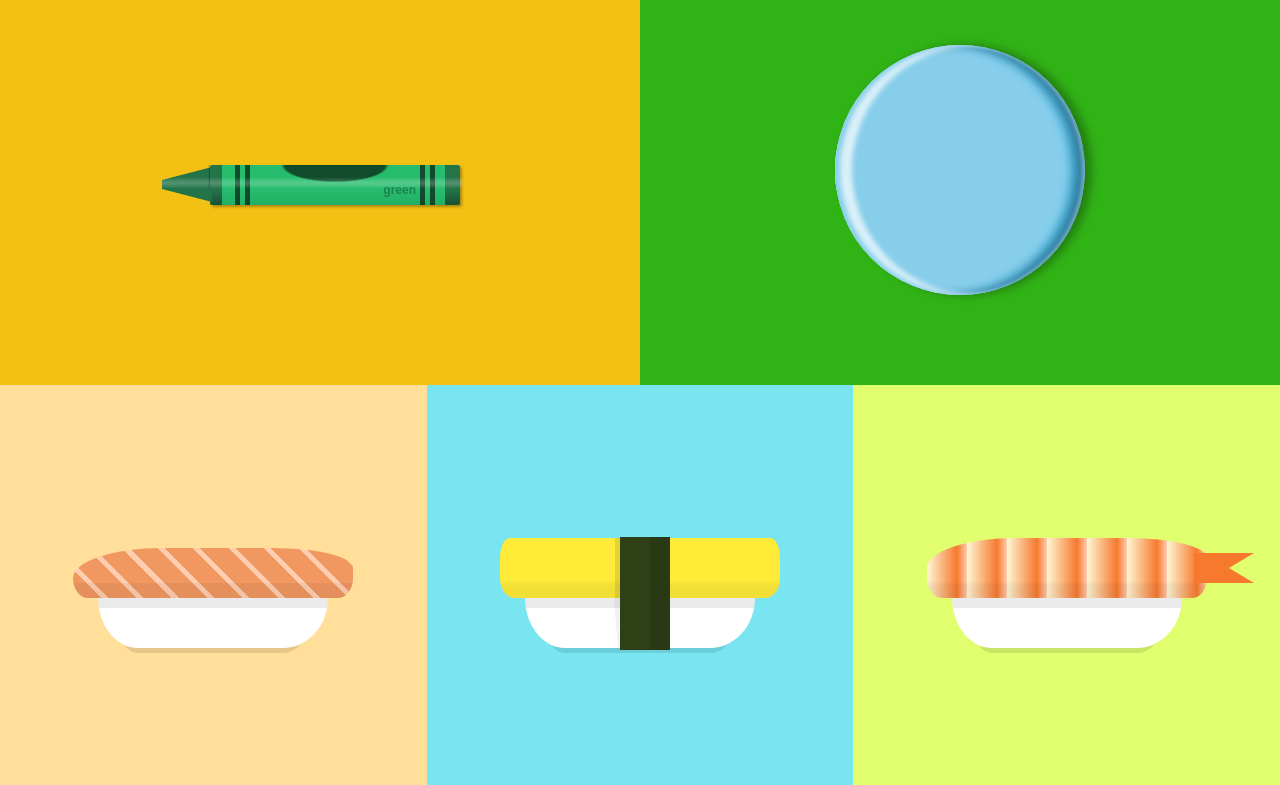
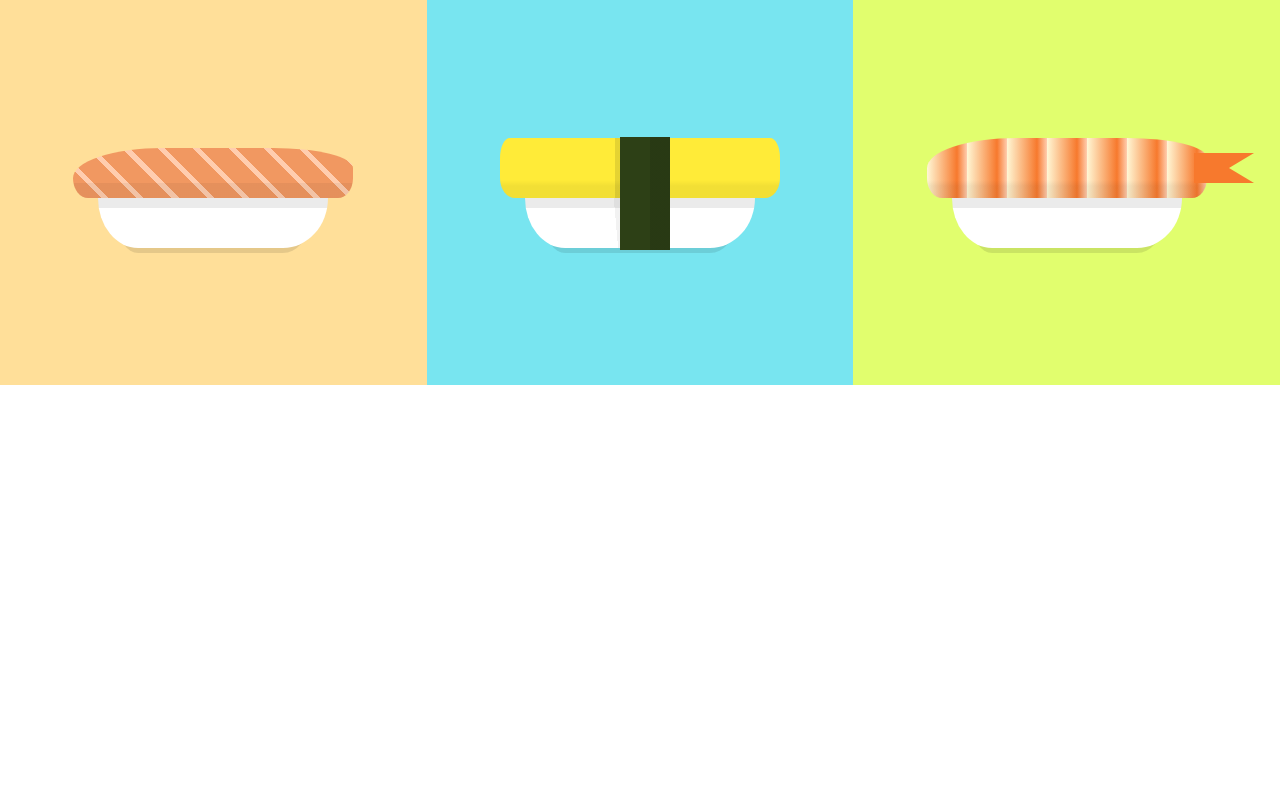
Before and after one commit to Jhong098/CSSDrawings, a plain HTML site: page index.html in a window 1280 px wide. Shown: the part 67-852 px from the top of the page. After the commit the page ends 800 px from the top, so only its background shows below. Drawn offline with nearby package versions, Linux system fonts and the light colour scheme.

Commit message:
minor fixes

```diff
--- a/index.html
+++ b/index.html
@@ -28,7 +28,7 @@
   </nav>
 
   <body>
-    <div id="crayon" class="entry">
+ <!--    <div id="crayon" class="entry">
       <div>
       </div>
     </div>
@@ -36,7 +36,7 @@
     <div id="frisbee" class="entry">
       <div>
       </div>
-    </div>
+    </div> -->
 
     <div id="sushi-salmon" class="entry threes">
       <div>
```
